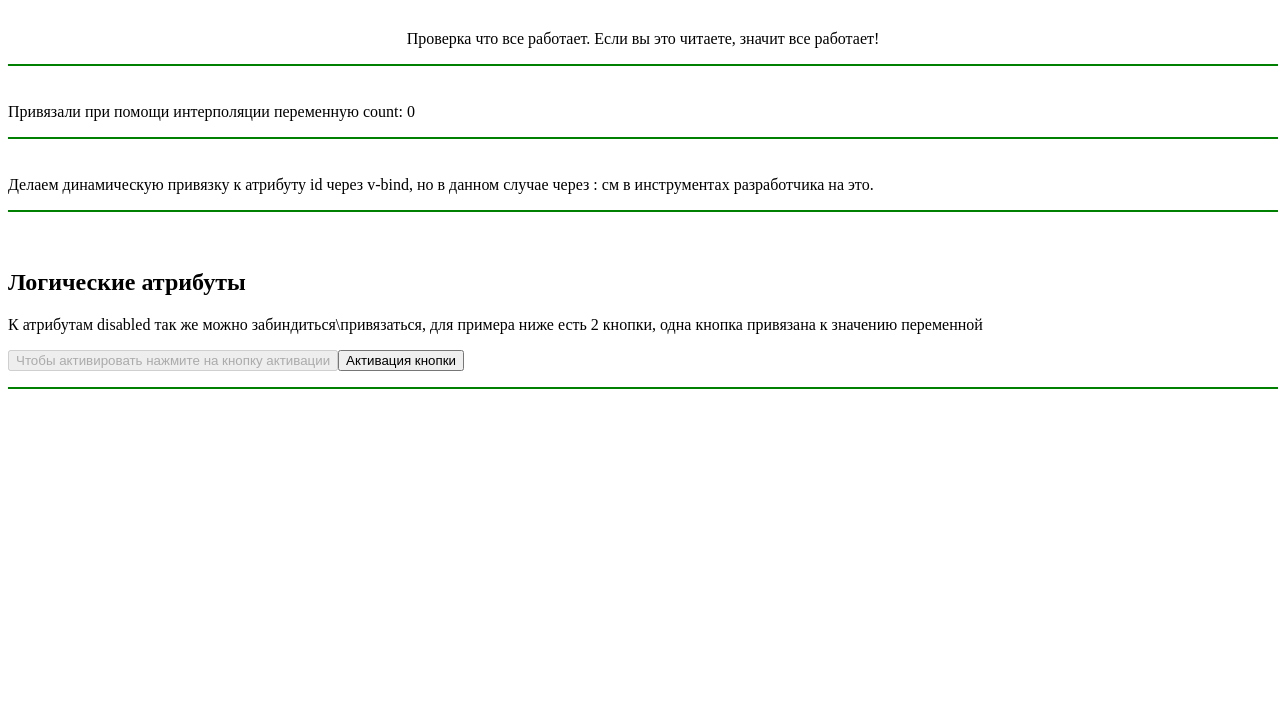
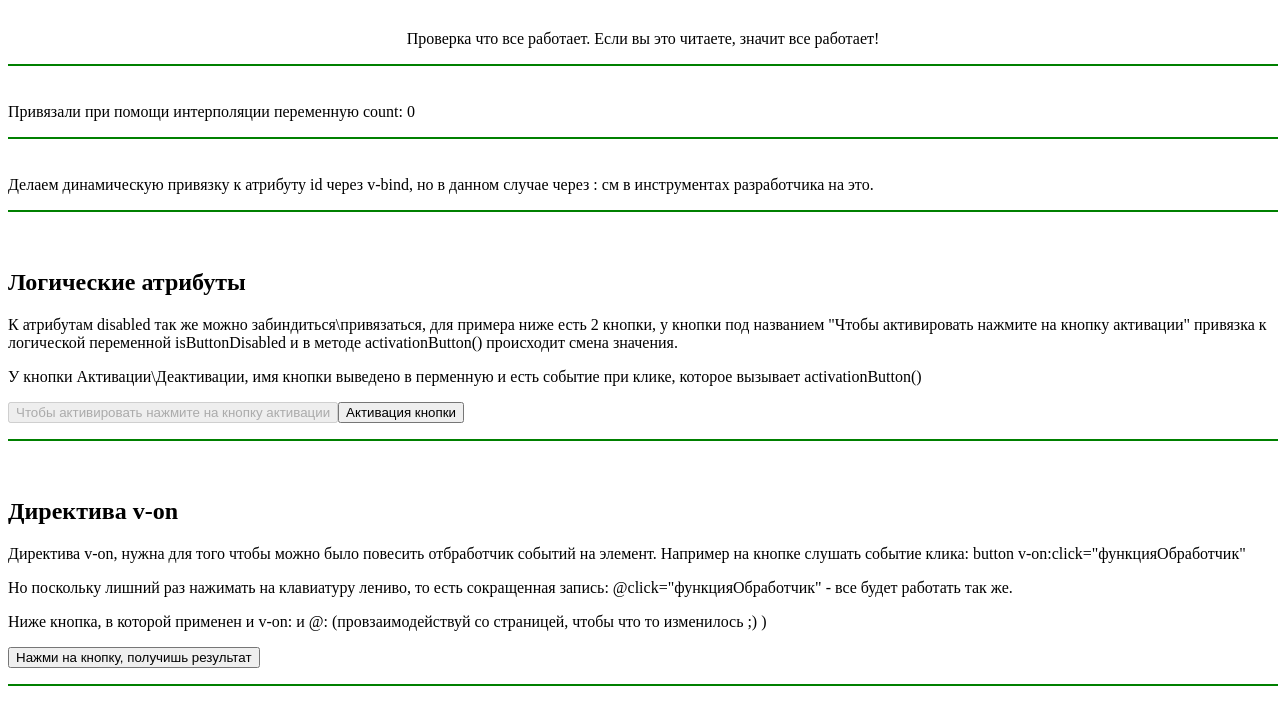
Before and after one commit to tomright/Vue3homework, a Vue app: page / in a window 1280 px wide. Shown: the top 724 px of the page. Built offline with nearby package versions, Linux system fonts and the light colour scheme.

Commit message:
обработчики событий v-on, @click, поле методов

```diff
--- a/src/App.vue
+++ b/src/App.vue
@@ -18,12 +18,39 @@
       <h2>Логические атрибуты</h2>
       <p>
         К атрибутам disabled так же можно забиндиться\привязаться, для примера
-        ниже есть 2 кнопки, одна кнопка привязана к значению переменной
+        ниже есть 2 кнопки, у кнопки под названием "Чтобы активировать нажмите
+        на кнопку активации" привязка к логической переменной isButtonDisabled и
+        в методе activationButton() происходит смена значения.
+      </p>
+      <p>
+        У кнопки Активации\Деактивации, имя кнопки выведено в перменную и есть
+        событие при клике, которое вызывает activationButton()
       </p>
       <button :disabled="isButtonDisabled" @click="alertMsgActivButton">
         Чтобы активировать нажмите на кнопку активации
       </button>
       <button @click="activationButton">{{ buttonActivationName }}</button>
+    </div>
+    <hr />
+    <div class="exampleNote">
+      <h2>Директива v-on</h2>
+      <p>
+        Директива v-on, нужна для того чтобы можно было повесить отбработчик
+        событий на элемент. Например на кнопке слушать событие клика: button
+        v-on:click="функцияОбработчик"
+      </p>
+      <p>
+        Но поскольку лишний раз нажимать на клавиатуру лениво, то есть
+        сокращенная запись: @click="функцияОбработчик" - все будет работать так
+        же.
+      </p>
+      <p>
+        Ниже кнопка, в которой применен и v-on: и @: (провзаимодействуй со
+        страницей, чтобы что то изменилось ;) )
+      </p>
+      <button v-on:mouseover="hoverSound" @click="alertMsgActivButton">
+        Нажми на кнопку, получишь результат
+      </button>
     </div>
     <hr />
   </div>
@@ -38,9 +65,11 @@ export default {
       tagId: "header",
       isButtonDisabled: true,
       buttonActivationName: "Активация кнопки",
+      timeOut: true,
     };
   },
-  methods: {
+    methods: { // это свойство для добавления методов в компонент, обработчики событий, другие вспомогательные функции.
+    // Используется сокращенный метот объявления фукнции имяФункции() { то что функция делает}, так же не забываем ставить запятые.
     activationButton() {
       if (this.isButtonDisabled) {
         this.isButtonDisabled = false;
@@ -52,6 +81,19 @@ export default {
     },
     alertMsgActivButton() {
       alert("Вы молодец!");
+    },
+    hoverSound() {
+      if (this.timeOut) {
+        let sound = new Audio();
+        sound.src = "./src/assets/najmi.mp3";
+        sound.autoplay = true;
+        this.timeOut = false;
+        setTimeout(() => {
+          this.timeOut = true;
+        }, 15000);
+      } else {
+        console.log(`Время еще не вышло: ${this.timeOut}`);
+      }
     },
   },
 };
```
Also changed, not shown: 1 other file (tests, documents, lock files or other folders).
